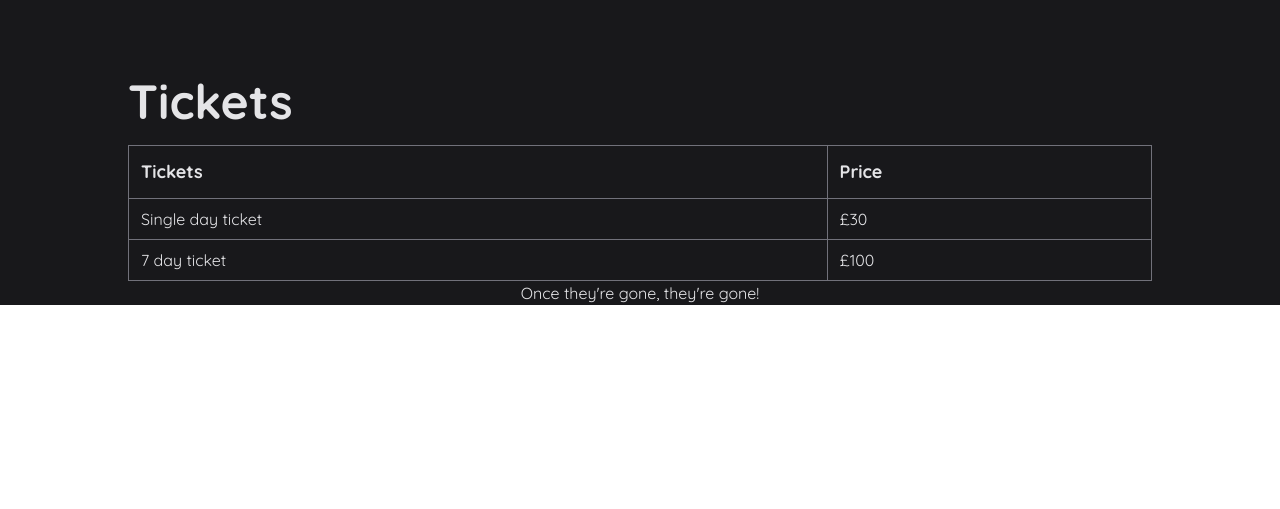
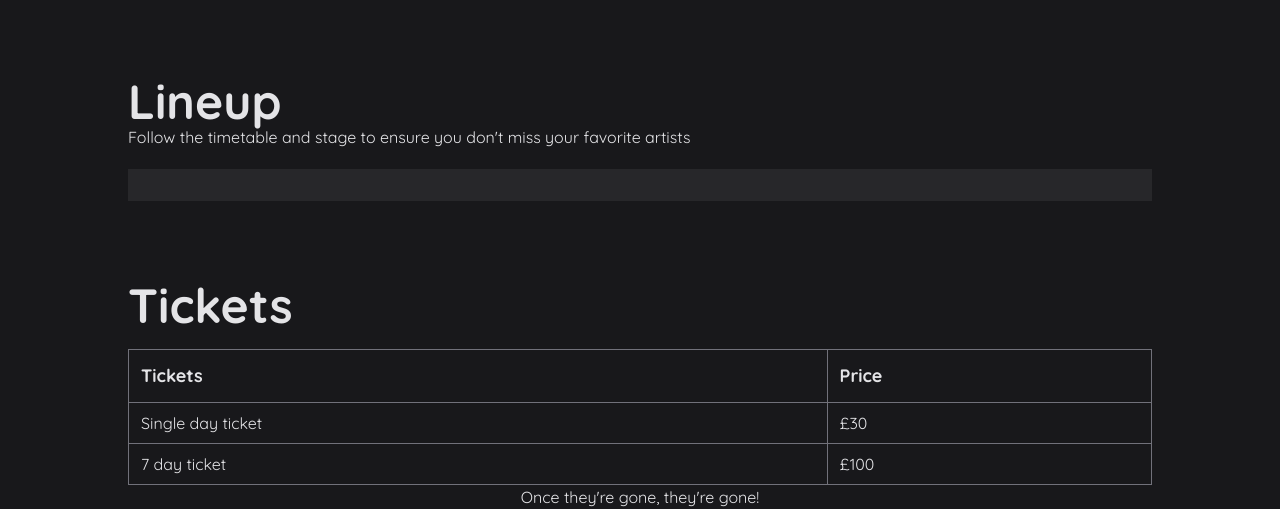
Before and after one commit to gosiast/tailwind-course, a website: page src/index.html in a window 1280 px wide. Shown: the part 1266-1775 px from the top of the page. Before the commit the page ends 1571 px from the top, so only its background shows below. Drawn offline with Linux system fonts and the light colour scheme.

Commit message:
added Lineup section skeleton

```diff
--- a/src/index.html
+++ b/src/index.html
@@ -318,6 +318,17 @@
 						<i class="fas fa-angle-right"></i>
 					</div>
 				</div>
+				<h2 class="mt-20">Lineup</h2>
+				<p>
+					Follow the timetable and stage to ensure you don't miss your favorite
+					artists
+				</p>
+				<!-- using CSS grid
+				wrapping div needs to be relative, bc inside there will be
+			absolute class (relative to the parent div)-->
+				<div class="relative mt-5 bg-zinc-800 py-4 px-2 text-zinc-200">
+					<div class="absolute top-0 left-1/2 w-4 ml-[-8px]"></div>
+				</div>
 				<h2 class="mt-20">Tickets</h2>
 				<!-- table class displays it as a table-->
 				<table class="mt-5 table w-full border border-zinc-500 border-collapse">
```
Also changed, not shown: src/output.css.
